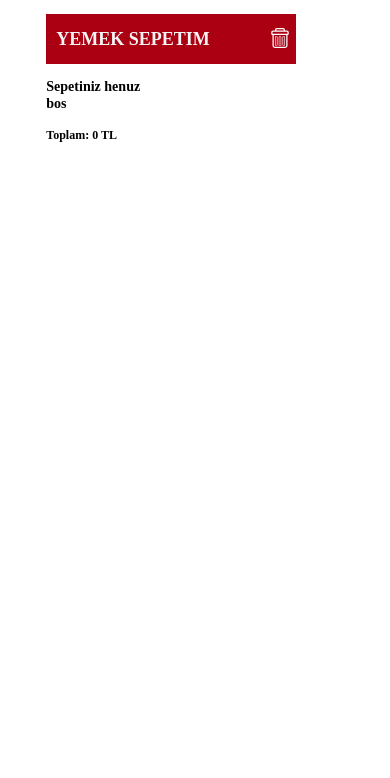
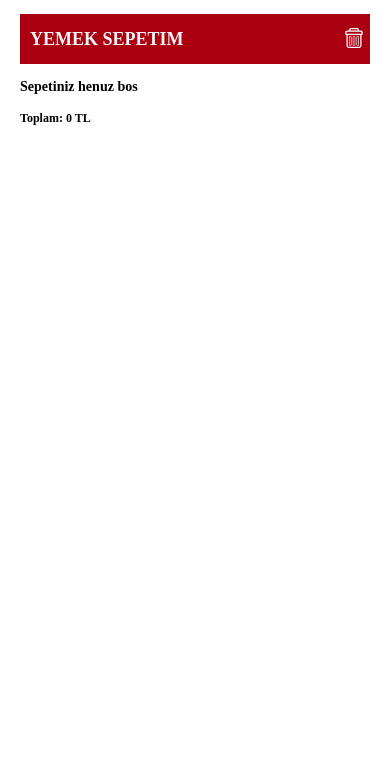
Before and after one commit to bilgeilgaz-dev/yemek-sepeti, a plain HTML site: page index.html in a window 390 px wide. Shown: the part 66-844 px from the top of the page. Drawn offline with Linux system fonts and the light colour scheme; no server answers.

Commit message:
mobile view is implemented

```diff
--- a/style(old version).css
+++ b/style(old version).css
@@ -228,3 +228,9 @@ body {
   width: fit-content;
   margin-bottom: 4px;
 }
+
+@media (max-width: 600px) {
+  .main-container {
+    flex-direction: column !important;
+  }
+}
--- a/styles.scss
+++ b/style.scss
@@ -228,3 +228,9 @@ body {
   width: fit-content;
   margin-bottom: 4px;
 }
+
+@media (max-width: 600px) {
+  .main-container {
+    flex-direction: column !important;
+  }
+}
```
Also changed, not shown: style.css, 1 other file.
